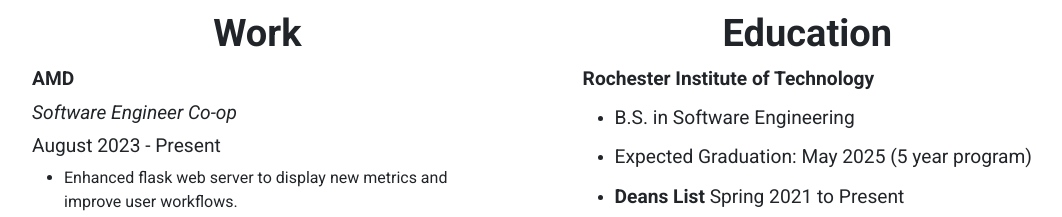
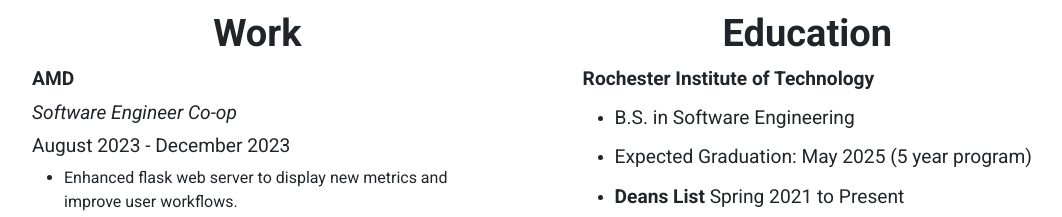
Before and after one commit to devkav/personalWebsite, a React (Create React App) app: page / in a window 1280 px wide. Shown: the part 1480-1697 px from the top of the page, without its empty margins (108-1170 px from the left). Built offline with nearby package versions, Linux system fonts and the light colour scheme.

Commit message:
Update AMD end date

```diff
--- a/src/pages/Experience.tsx
+++ b/src/pages/Experience.tsx
@@ -29,7 +29,7 @@ const work: Work[] = [
   {
     company: 'AMD',
     title: 'Software Engineer Co-op',
-    dates: 'August 2023 - Present',
+    dates: 'August 2023 - December 2023',
     descriptions: [
       `Enhanced flask web server to display new metrics and improve user workflows.`,
       `Created a program to periodically log metrics that were used to optimize emulator scheduling and usage.`
```
